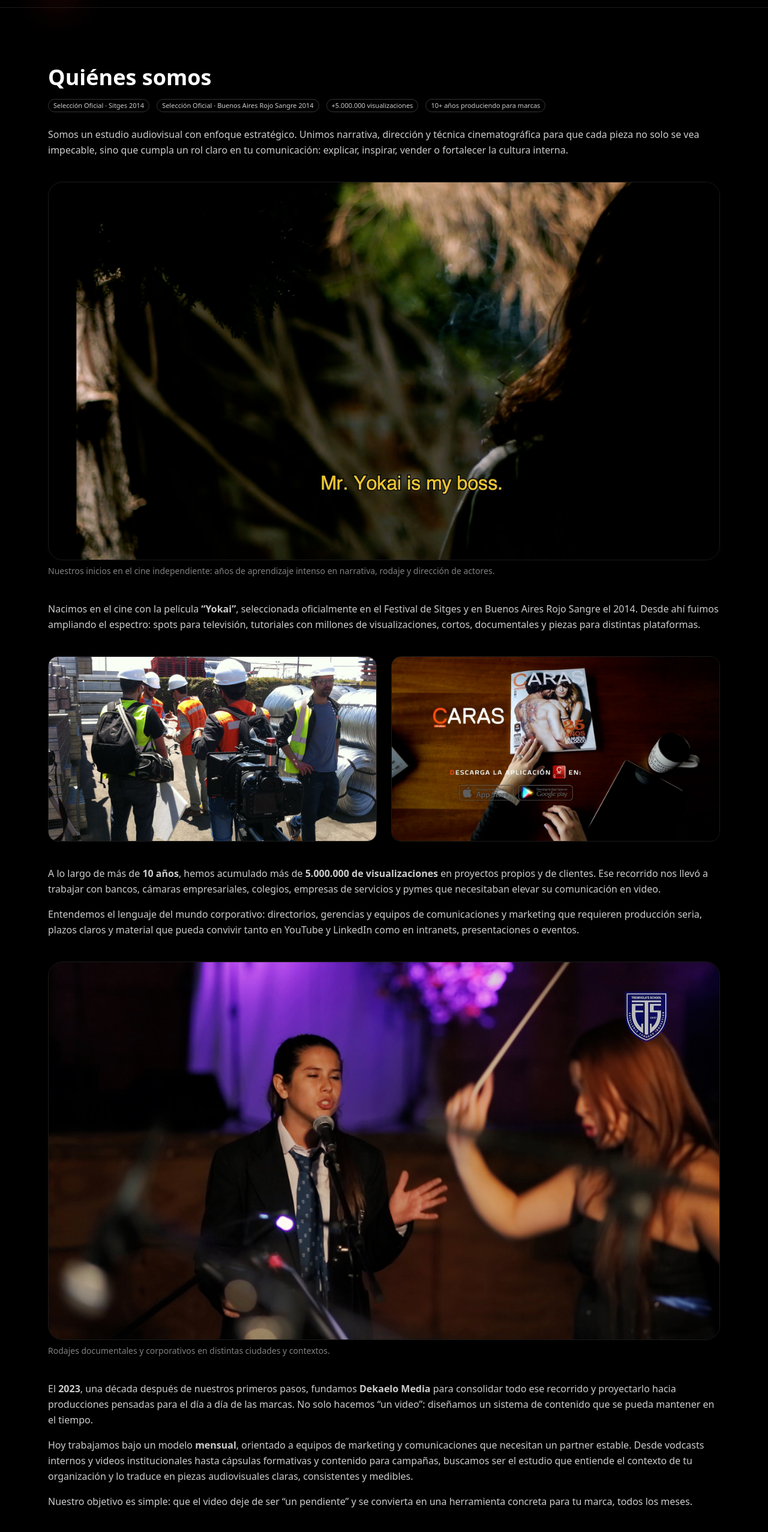
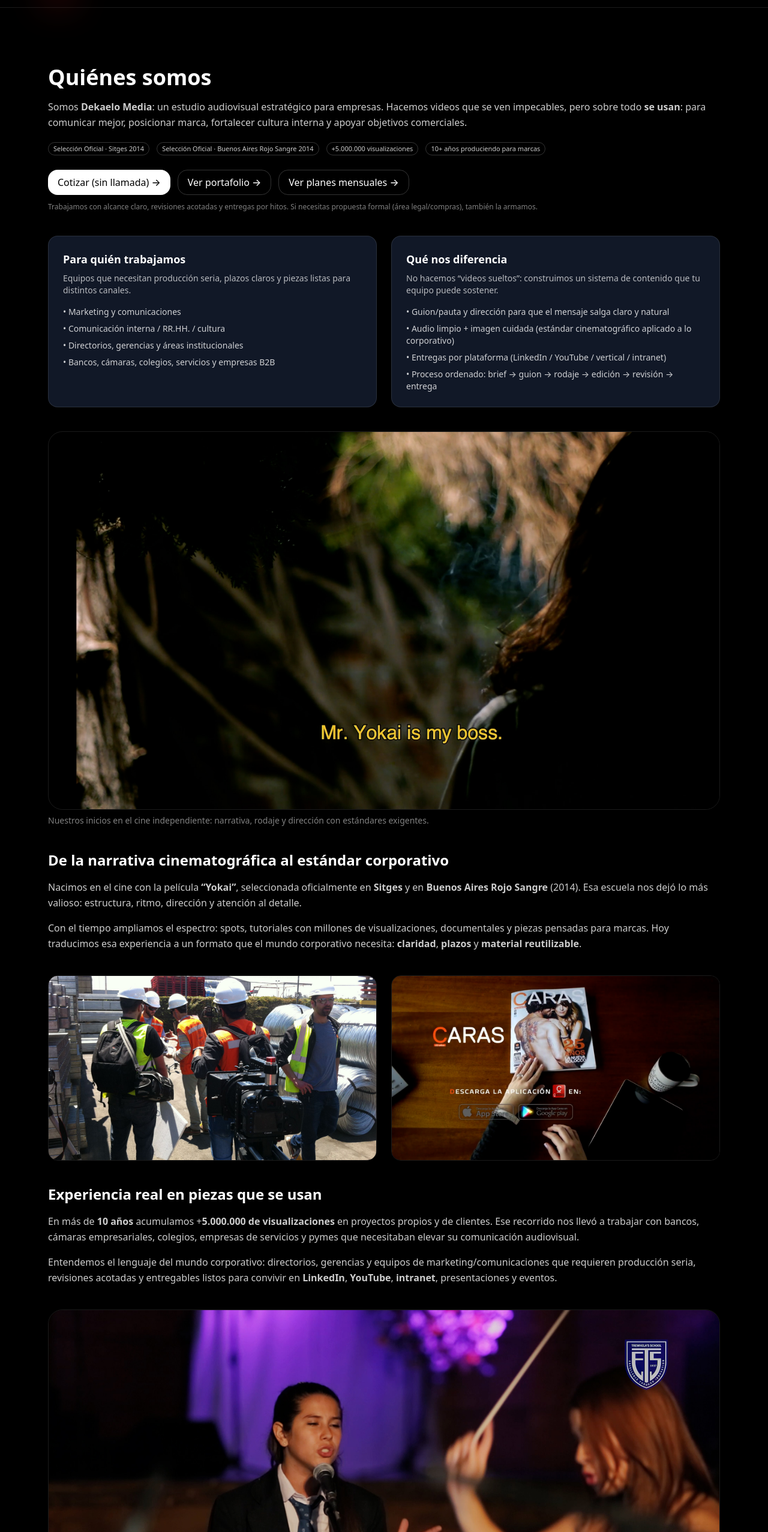
Before and after one commit to TronxGroup/Dekaelo-Media, a Next.js app: page /quienes-somos in a window 1280 px wide. Shown: the part 52-2606 px from the top of the page at 60% size. Built offline with nearby package versions, Linux system fonts and the light colour scheme.

Commit message:
Update page.tsx

```diff
--- a/app/quienes-somos/page.tsx
+++ b/app/quienes-somos/page.tsx
@@ -1,31 +1,86 @@
+// app/quienes-somos/page.tsx
+import type { Metadata } from 'next';
 import Image from 'next/image';
+import Link from 'next/link';
 
-export const metadata = {
+export const metadata: Metadata = {
   title: 'Quiénes somos | Dekaelo Media',
   description:
-    'Estudio audiovisual estratégico con más de una década de experiencia: cine, documentales y producciones para marcas, bancos, cámaras y empresas del Chile Central.',
+    'Estudio audiovisual estratégico en Chile. Unimos narrativa cinematográfica + estándar corporativo para videos institucionales, vodcasts y planes mensuales con entregas claras y consistencia.',
+  alternates: { canonical: 'https://www.dekaelomedia.com/quienes-somos' },
+  robots: { index: true, follow: true },
 };
 
 export default function Page() {
   return (
     <section className="section">
       <div className="container max-w-4xl">
+        {/* HERO */}
+        <header className="mb-8">
           <h1 className="h2">Quiénes somos</h1>
 
-        <div className="mt-4 flex flex-wrap gap-3 text-xs">
+          <p className="p mt-4">
+            Somos <strong>Dekaelo Media</strong>: un estudio audiovisual estratégico para empresas.
+            Hacemos videos que se ven impecables, pero sobre todo <strong>se usan</strong>:
+            para comunicar mejor, posicionar marca, fortalecer cultura interna y apoyar objetivos comerciales.
+          </p>
+
+          <div className="mt-5 flex flex-wrap gap-3 text-xs">
             <span className="badge">Selección Oficial · Sitges 2014</span>
             <span className="badge">Selección Oficial · Buenos Aires Rojo Sangre 2014</span>
             <span className="badge">+5.000.000 visualizaciones</span>
             <span className="badge">10+ años produciendo para marcas</span>
           </div>
 
-        {/* Origen */}
-        <p className="p mt-6">
-          Somos un estudio audiovisual con enfoque estratégico. Unimos narrativa, dirección y técnica
-          cinematográfica para que cada pieza no solo se vea impecable, sino que cumpla un rol claro
-          en tu comunicación: explicar, inspirar, vender o fortalecer la cultura interna.
+          {/* CTA quick */}
+          <div className="mt-6 flex flex-wrap gap-3">
+            <Link href="/contacto#form" className="btn" data-cta="about_form">
+              Cotizar (sin llamada) →
+            </Link>
+            <Link href="/portafolio" className="btn-outline" data-cta="about_portfolio">
+              Ver portafolio →
+            </Link>
+            <Link href="/servicios#planes" className="btn-outline" data-cta="about_plans">
+              Ver planes mensuales →
+            </Link>
+          </div>
+
+          <p className="mt-3 text-xs text-white/50">
+            Trabajamos con alcance claro, revisiones acotadas y entregas por hitos. Si necesitas propuesta formal (área legal/compras),
+            también la armamos.
           </p>
+        </header>
 
+        {/* PARA QUIÉN / CÓMO TRABAJAMOS */}
+        <section className="mt-10 grid md:grid-cols-2 gap-6">
+          <div className="p-6 rounded-2xl bg-gray-900 border border-white/10">
+            <h2 className="text-lg font-semibold text-white">Para quién trabajamos</h2>
+            <p className="text-white/70 mt-2 text-sm">
+              Equipos que necesitan producción seria, plazos claros y piezas listas para distintos canales.
+            </p>
+            <ul className="mt-4 space-y-2 text-sm text-white/80">
+              <li>• Marketing y comunicaciones</li>
+              <li>• Comunicación interna / RR.HH. / cultura</li>
+              <li>• Directorios, gerencias y áreas institucionales</li>
+              <li>• Bancos, cámaras, colegios, servicios y empresas B2B</li>
+            </ul>
+          </div>
+
+          <div className="p-6 rounded-2xl bg-gray-900 border border-white/10">
+            <h2 className="text-lg font-semibold text-white">Qué nos diferencia</h2>
+            <p className="text-white/70 mt-2 text-sm">
+              No hacemos “videos sueltos”: construimos un sistema de contenido que tu equipo puede sostener.
+            </p>
+            <ul className="mt-4 space-y-2 text-sm text-white/80">
+              <li>• Guion/pauta y dirección para que el mensaje salga claro y natural</li>
+              <li>• Audio limpio + imagen cuidada (estándar cinematográfico aplicado a lo corporativo)</li>
+              <li>• Entregas por plataforma (LinkedIn / YouTube / vertical / intranet)</li>
+              <li>• Proceso ordenado: brief → guion → rodaje → edición → revisión → entrega</li>
+            </ul>
+          </div>
+        </section>
+
+        {/* IMAGEN 1 */}
         <div className="my-10">
           <Image
             src="/qs_dekaelo_3.png"
@@ -33,19 +88,27 @@ export default function Page() {
             width={1200}
             height={700}
             className="rounded-3xl border border-white/10 object-cover"
+            priority
           />
           <p className="text-sm text-white/50 mt-2">
-            Nuestros inicios en el cine independiente: años de aprendizaje intenso en narrativa,
-            rodaje y dirección de actores.
+            Nuestros inicios en el cine independiente: narrativa, rodaje y dirección con estándares exigentes.
           </p>
         </div>
 
-        {/* Cine */}
-        <p className="p mt-6">
+        {/* ORIGEN (CINE) PERO ORIENTADO A RESULTADO */}
+        <section className="mt-8">
+          <h2 className="text-xl md:text-2xl font-extrabold text-white">De la narrativa cinematográfica al estándar corporativo</h2>
+
+          <p className="p mt-4">
             Nacimos en el cine con la película <strong>“Yokai”</strong>, seleccionada oficialmente en
-          el Festival de Sitges y en Buenos Aires Rojo Sangre el 2014. Desde ahí fuimos ampliando el
-          espectro: spots para televisión, tutoriales con millones de visualizaciones, cortos,
-          documentales y piezas para distintas plataformas.
+            <strong> Sitges</strong> y en <strong>Buenos Aires Rojo Sangre</strong> (2014). Esa escuela nos dejó lo más valioso:
+            estructura, ritmo, dirección y atención al detalle.
+          </p>
+
+          <p className="p mt-4">
+            Con el tiempo ampliamos el espectro: spots, tutoriales con millones de visualizaciones, documentales y piezas
+            pensadas para marcas. Hoy traducimos esa experiencia a un formato que el mundo corporativo necesita:
+            <strong> claridad</strong>, <strong>plazos</strong> y <strong>material reutilizable</strong>.
           </p>
 
           <div className="my-10 grid md:grid-cols-2 gap-6">
@@ -58,59 +121,83 @@ export default function Page() {
             />
             <Image
               src="/qs_dekaelo_1.png"
-            alt="Producción de un spot para televisión"
+              alt="Producción para marcas"
               width={600}
               height={400}
               className="rounded-2xl border border-white/10 object-cover"
             />
           </div>
+        </section>
 
-        {/* 10 años y marcas */}
-        <p className="p mt-6">
-          A lo largo de más de <strong>10 años</strong>, hemos acumulado más de{' '}
-          <strong>5.000.000 de visualizaciones</strong> en proyectos propios y de clientes. Ese
-          recorrido nos llevó a trabajar con bancos, cámaras empresariales, colegios, empresas de
-          servicios y pymes que necesitaban elevar su comunicación en video.
+        {/* EXPERIENCIA + CORPORATIVO */}
+        <section className="mt-8">
+          <h2 className="text-xl md:text-2xl font-extrabold text-white">Experiencia real en piezas que se usan</h2>
+
+          <p className="p mt-4">
+            En más de <strong>10 años</strong> acumulamos +<strong>5.000.000 de visualizaciones</strong> en proyectos propios y de clientes.
+            Ese recorrido nos llevó a trabajar con bancos, cámaras empresariales, colegios, empresas de servicios y pymes
+            que necesitaban elevar su comunicación audiovisual.
           </p>
+
           <p className="p mt-4">
-          Entendemos el lenguaje del mundo corporativo: directorios, gerencias y equipos de
-          comunicaciones y marketing que requieren producción seria, plazos claros y material que
-          pueda convivir tanto en YouTube y LinkedIn como en intranets, presentaciones o eventos.
+            Entendemos el lenguaje del mundo corporativo: directorios, gerencias y equipos de marketing/comunicaciones
+            que requieren producción seria, revisiones acotadas y entregables listos para convivir en
+            <strong> LinkedIn</strong>, <strong>YouTube</strong>, <strong>intranet</strong>, presentaciones y eventos.
           </p>
 
           <div className="my-10">
             <Image
               src="/qs_dekaelo_2.png"
-            alt="Rodaje documental y corporativo en distintas ciudades"
+              alt="Rodajes documentales y corporativos"
               width={1200}
               height={700}
               className="rounded-3xl border border-white/10 object-cover"
             />
             <p className="text-sm text-white/50 mt-2">
-            Rodajes documentales y corporativos en distintas ciudades y contextos.
+              Rodajes corporativos y documentales en distintos contextos: adaptabilidad sin perder estándar.
             </p>
           </div>
+        </section>
 
-        {/* Fundación Dekaelo y hoy */}
-        <p className="p mt-6">
-          El <strong>2023</strong>, una década después de nuestros primeros pasos, fundamos{' '}
-          <strong>Dekaelo Media</strong> para consolidar todo ese recorrido y proyectarlo hacia
-          producciones pensadas para el día a día de las marcas. No solo hacemos “un video”:
-          diseñamos un sistema de contenido que se pueda mantener en el tiempo.
+        {/* 2023 + PLAN MENSUAL */}
+        <section className="mt-8">
+          <h2 className="text-xl md:text-2xl font-extrabold text-white">Dekaelo Media hoy</h2>
+
+          <p className="p mt-4">
+            En <strong>2023</strong> consolidamos Dekaelo Media para llevar ese recorrido a un modelo que las empresas realmente
+            pueden sostener: <strong>planes mensuales</strong> y proyectos puntuales con alcance claro.
           </p>
 
           <p className="p mt-4">
-          Hoy trabajamos bajo un modelo <strong>mensual</strong>, orientado a equipos de marketing y
-          comunicaciones que necesitan un partner estable. Desde vodcasts internos y videos
-          institucionales hasta cápsulas formativas y contenido para campañas, buscamos ser el
-          estudio que entiende el contexto de tu organización y lo traduce en piezas audiovisuales
-          claras, consistentes y medibles.
+            Nuestro objetivo es simple: que el video deje de ser un pendiente y se convierta en una herramienta estable.
+            Nosotros nos encargamos del proceso completo (pauta/guion, rodaje, post y entregas).
+            Tu equipo solo valida y aprueba.
+          </p>
+        </section>
+
+        {/* CTA FINAL */}
+        <section className="mt-12 p-8 md:p-10 rounded-3xl bg-black/60 border border-white/10 text-center">
+          <h2 className="text-2xl md:text-3xl font-extrabold text-white">¿Hacemos tu video (o tu plan mensual)?</h2>
+          <p className="mt-3 text-white/70 max-w-2xl mx-auto">
+            Envíanos objetivo, fecha, ciudad y referencias. Respondemos con propuesta clara (alcance, valor estimado, cronograma y próximos pasos).
           </p>
 
-        <p className="p mt-4">
-          Nuestro objetivo es simple: que el video deje de ser “un pendiente” y se convierta en una
-          herramienta concreta para tu marca, todos los meses.
+          <div className="mt-7 flex justify-center gap-3 flex-wrap">
+            <Link href="/contacto#form" className="btn" data-cta="about_final_form">
+              Cotizar (sin llamada) →
+            </Link>
+            <Link href="/servicios#planes" className="btn-outline" data-cta="about_final_plans">
+              Ver planes →
+            </Link>
+            <Link href="/portafolio" className="btn-outline" data-cta="about_final_portfolio">
+              Ver ejemplos →
+            </Link>
+          </div>
+
+          <p className="mt-4 text-xs text-white/50">
+            *Valores referenciales IVA incluido. Alcance definitivo se confirma en propuesta formal según calendario, locación y entregables.
           </p>
+        </section>
       </div>
     </section>
   );
```
Lines whose indentation alone changed are shown as unchanged.
